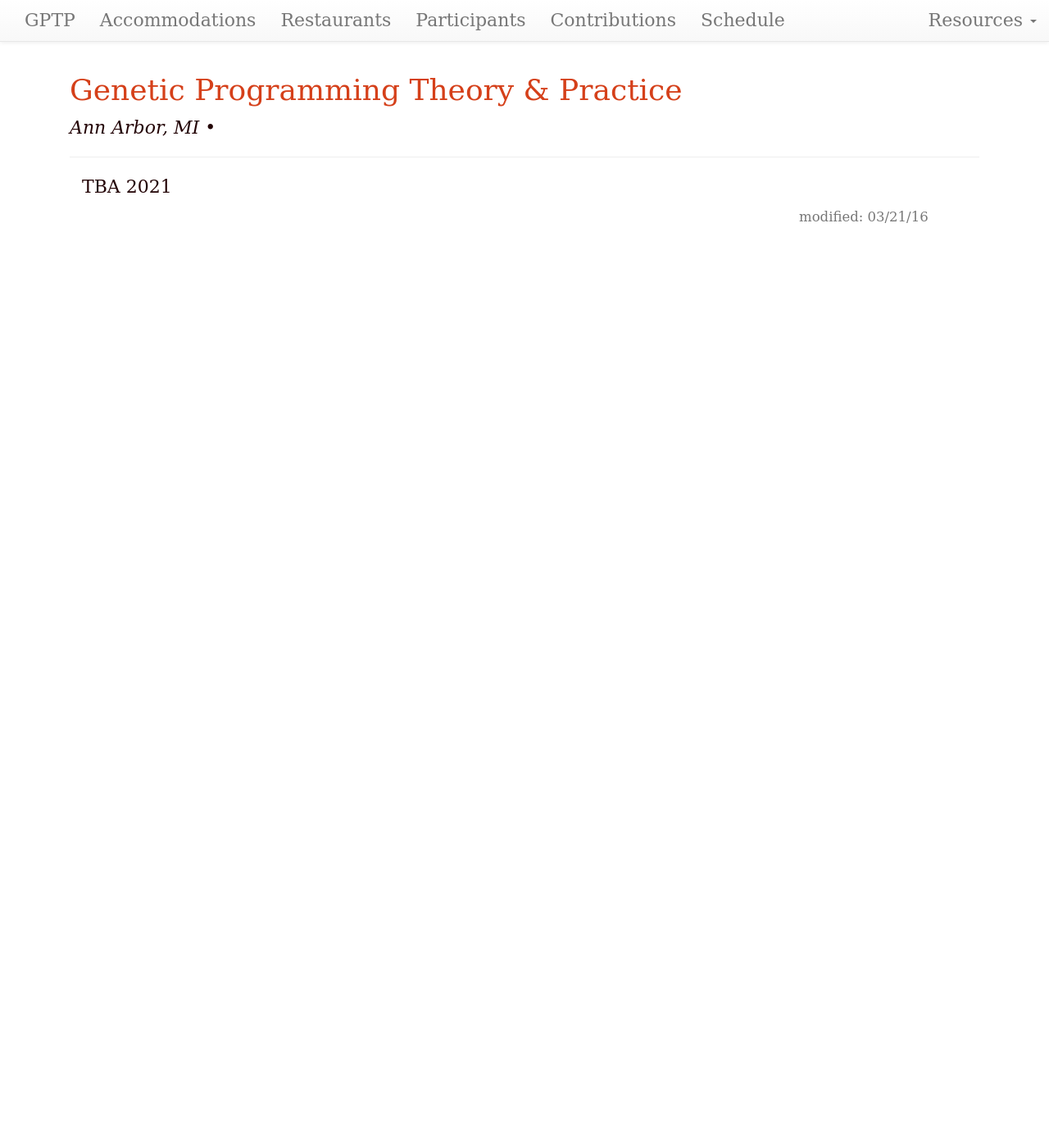
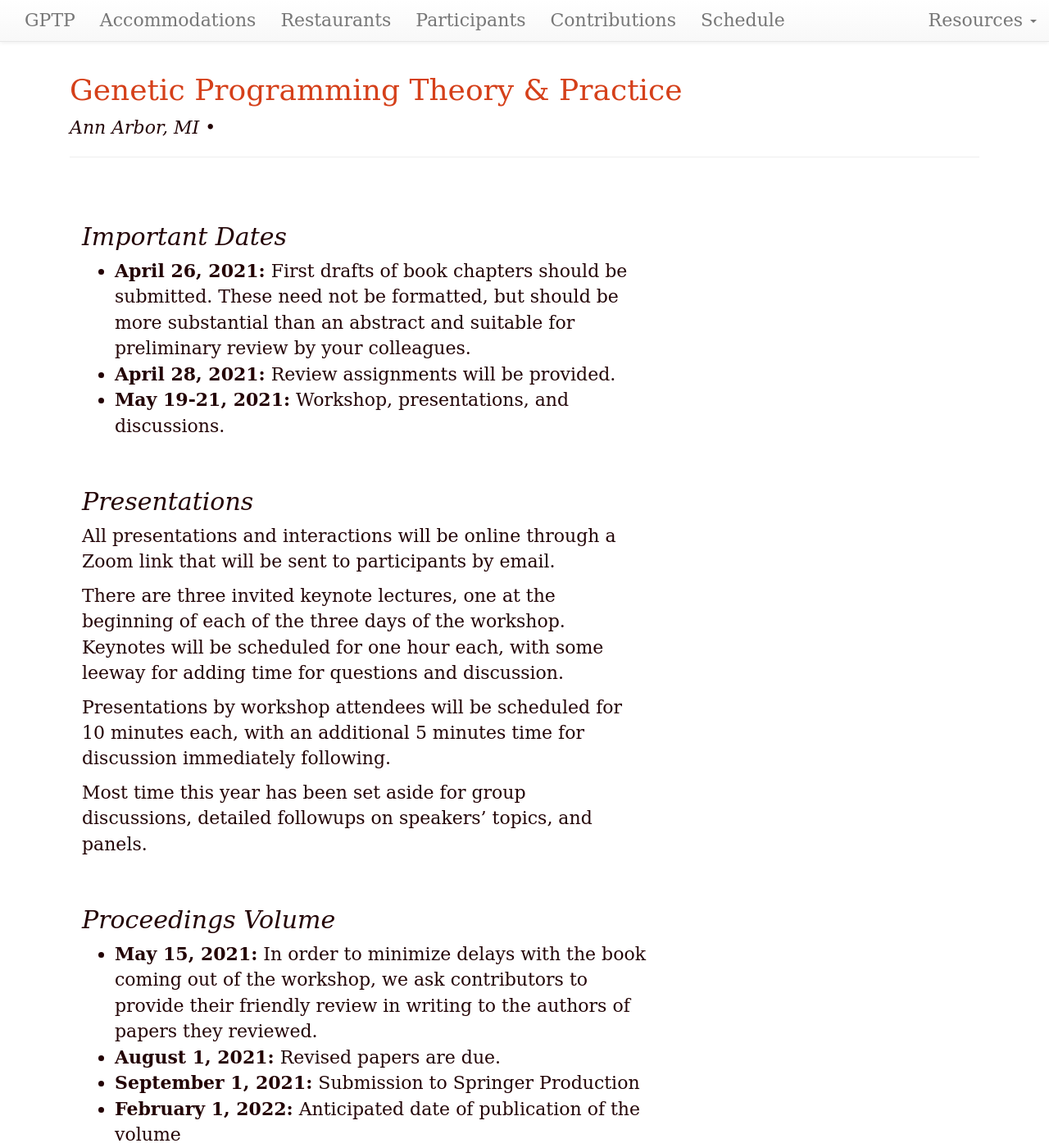
Before and after one commit to GPTP-workshop/gptp-workshop.github.io, a Jekyll site: the page built from contributions.md, in a window 1280 px wide and 1400 px high. Shown: the whole window at 82% size. Built offline with Jekyll 4.4.1, drawn with Linux system fonts in a browser that asks for light colours; our own code applies the rules of GitHub Pages for plain Markdown files; some of the changed text lies outside the part shown.

Commit message:
Update contributions.md

```diff
--- a/contributions.md
+++ b/contributions.md
@@ -1 +1,27 @@
-TBA 2021
+## Important Dates
+
+- **April 26, 2021:** First drafts of book chapters should be submitted. These need not be formatted, but should be more substantial than an abstract and suitable for preliminary review by your colleagues.
+- **April 28, 2021:** Review assignments will be provided.
+- **May 19-21, 2021:** Workshop, presentations, and discussions.
+
+## Presentations
+All presentations and interactions will be online through a Zoom link that will be sent to participants by email.
+
+There are three invited keynote lectures, one at the beginning of each of the three days of the workshop. Keynotes will be scheduled for one hour each, with some
+leeway for adding time for questions and discussion.
+
+Presentations by workshop attendees will be scheduled for 10 minutes each, with an additional 5 minutes time for discussion immediately following.
+
+Most time this year has been set aside for group discussions, detailed followups on speakers' topics, and panels.
+
+
+## Proceedings Volume
+
+- **May 15, 2021:** In order to minimize delays with the book coming out of the workshop, we ask contributors to provide their friendly review in writing to the authors of papers they reviewed.
+- **August 1, 2021:** Revised papers are due.
+- **September 1, 2021:** Submission to Springer Production
+- **February 1, 2022:** Anticipated date of publication of the volume
+
+## Formatting Instructions for Authors
+
+The GPTP 2021 formatting instructions are similar to those of earlier editions: We shall work with Springer LaTeX templates. The instructions can be found [here](https://github.com/banzhaf/GPTP-2017-Chapter-Formatting).
```
